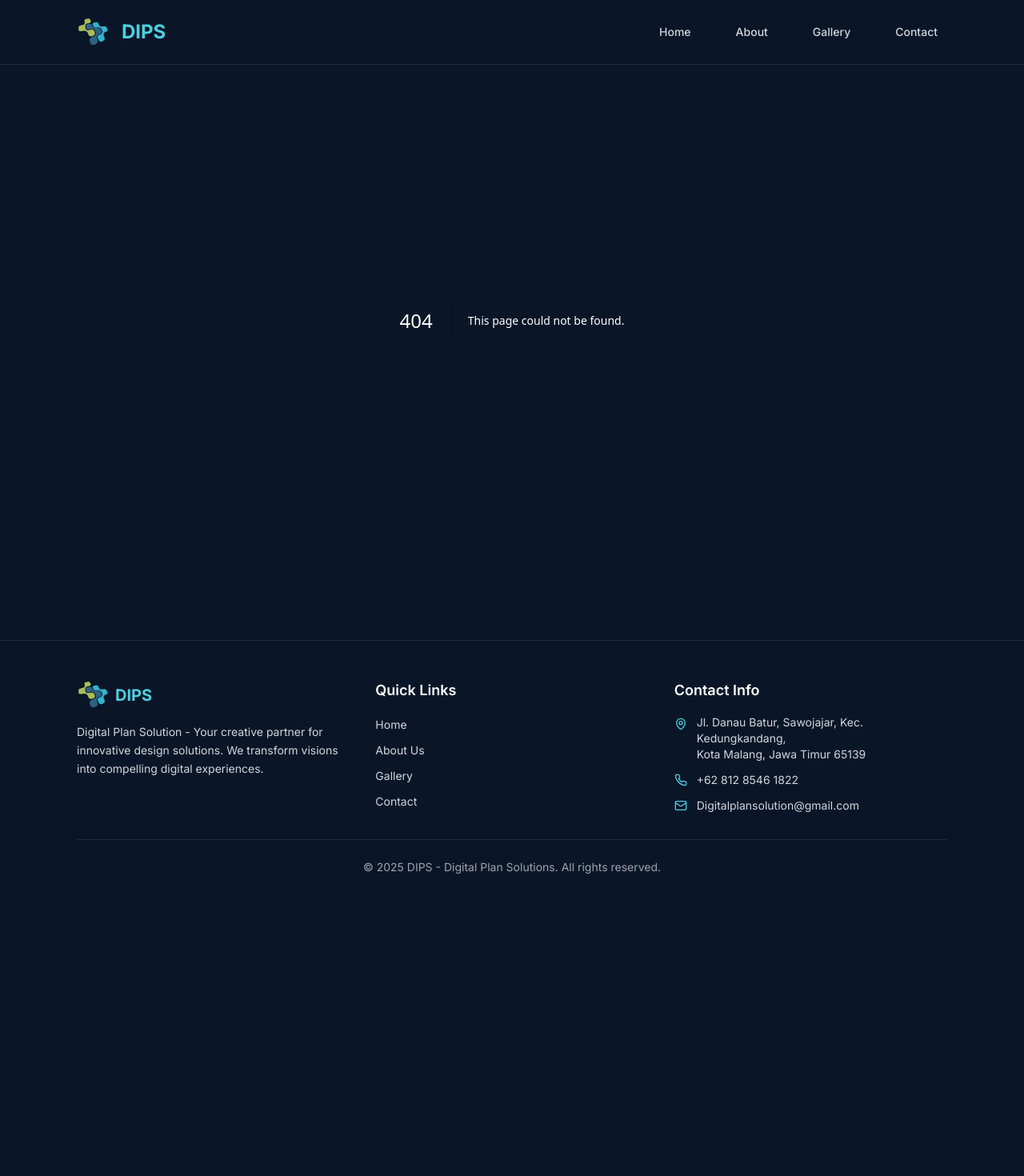
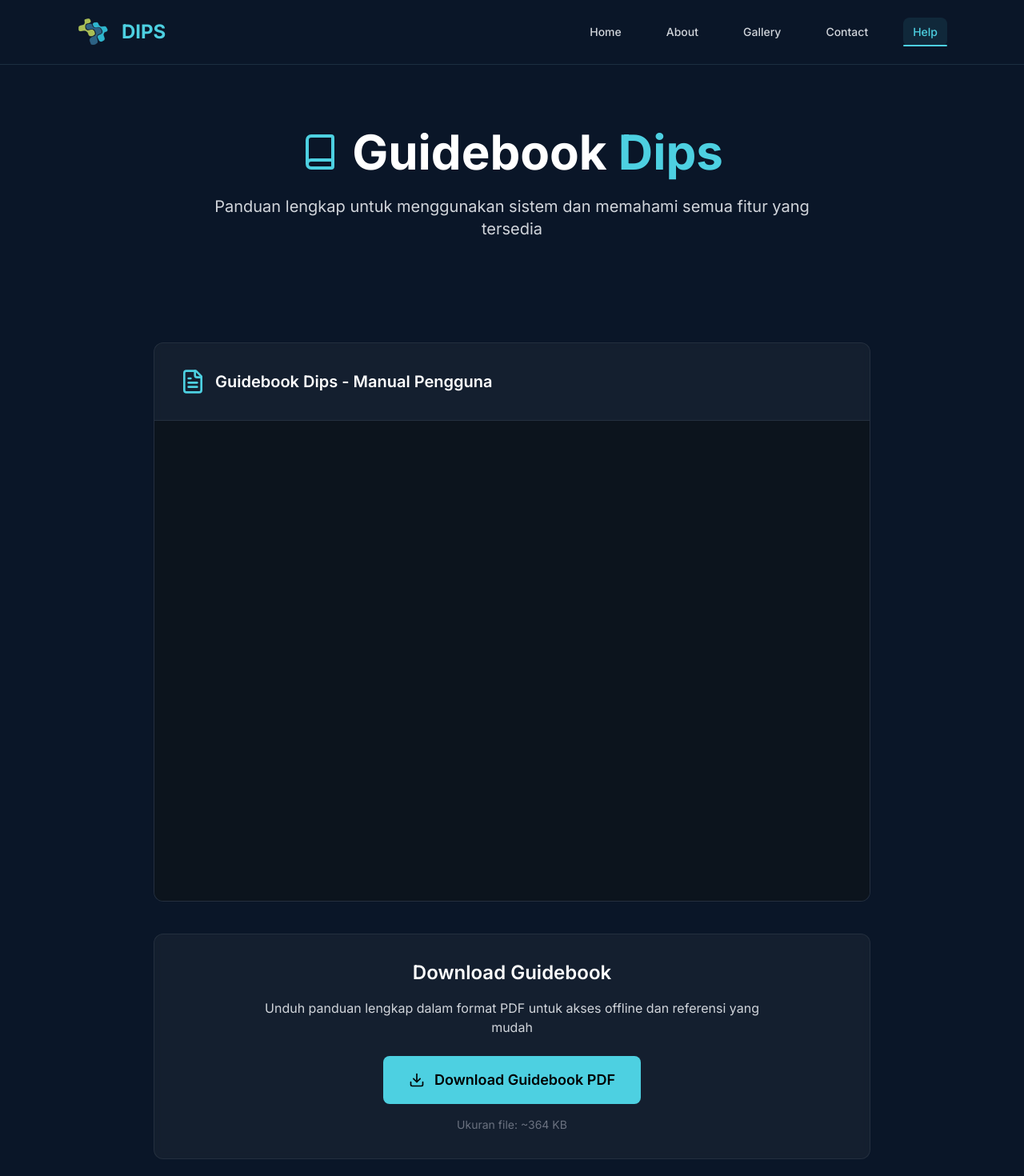
Before and after one commit to alfarax9/DigitalPlanSolution, a Next.js app: page /help in a window 1280 px wide. Before the commit this address had no page. Shown: the top 1470 px of the page at 80% size. Before the commit the page ends 1142 px from the top, so only its background shows below. Built offline with nearby package versions, Linux system fonts and the light colour scheme.

Commit message:
Page help

```diff
--- /dev/null
+++ b/app/help/page.tsx
@@ -0,0 +1,161 @@
+"use client";
+
+import { motion } from "framer-motion";
+import { Button } from "@/components/ui/button";
+import { Download, FileText, Book } from "lucide-react";
+import { api } from "@/components/lib/api";
+import { useState } from "react";
+
+export default function HelpPage() {
+  const [isLoading, setIsLoading] = useState(false);
+
+  const handleDownload = async () => {
+    setIsLoading(true);
+
+    try {
+      const pdfUrl = "/GuideBookDIPS.pdf";
+      const link = document.createElement("a");
+      link.href = pdfUrl;
+      link.download = "GuidebookDips.pdf";
+      document.body.appendChild(link);
+      link.click();
+      document.body.removeChild(link);
+    } catch (error) {
+      console.error("Download failed:", error);
+    } finally {
+      setIsLoading(false);
+    }
+  };
+
+  document.addEventListener("DOMContentLoaded", () => {
+    const iframeElement = document.getElementById(
+      "iframes"
+    ) as HTMLIFrameElement;
+    const elementToShow = document.getElementById("fall") as HTMLElement;
+
+    if (!iframeElement || !elementToShow) return;
+
+    // cek apakah iframe punya src atau tidak
+    if (
+      !iframeElement.src ||
+      iframeElement.src.trim() === "" ||
+      iframeElement.src === "about:blank"
+    ) {
+      elementToShow.style.display = "block"; // tampilkan fallback
+    } else {
+      elementToShow.style.display = "none"; // sembunyikan fallback
+    }
+  });
+
+  return (
+    <div className="pt-20 min-h-screen bg-[#0A1628]">
+      {/* Hero Section */}
+      <section className="py-20 px-4 md:px-8 lg:px-16 xl:px-24 text-center">
+        <div className="container mx-auto">
+          <motion.div
+            initial={{ opacity: 0, y: 50 }}
+            animate={{ opacity: 1, y: 0 }}
+            transition={{ duration: 0.8 }}
+            className="mb-12"
+          >
+            <div className="flex items-center justify-center mb-6">
+              <Book className="w-12 h-12 text-[#4DD0E1] mr-4" />
+              <h1 className="text-4xl md:text-5xl lg:text-6xl font-bold">
+                Guidebook <span className="text-[#4DD0E1]">Dips</span>
+              </h1>
+            </div>
+            <p className="text-gray-300 text-lg md:text-xl max-w-3xl mx-auto">
+              Panduan lengkap untuk menggunakan sistem dan memahami semua fitur
+              yang tersedia
+            </p>
+          </motion.div>
+        </div>
+      </section>
+
+      {/* PDF Viewer Section */}
+      <section className="pb-20 px-4 md:px-8 lg:px-20 xl:px-24">
+        <div className="container mx-auto">
+          <motion.div
+            initial={{ opacity: 0, y: 30 }}
+            animate={{ opacity: 1, y: 0 }}
+            transition={{ duration: 0.8, delay: 0.2 }}
+            className="max-w-4xl mx-auto"
+          >
+            {/* PDF Container */}
+            <div className="relative overflow-hidden rounded-xl bg-gray-800/50 backdrop-blur-sm border border-gray-700/50 mb-10">
+              <div className="p-8 border-b border-gray-700/50">
+                <div className="flex items-center ">
+                  <FileText className="w-8 h-8 text-[#4DD0E1] mr-3" />
+                  <h2 className="text-xl font-semibold text-white">
+                    Guidebook Dips - Manual Pengguna
+                  </h2>
+                </div>
+              </div>
+
+              {/* PDF Viewer */}
+              <div className="relative h-96 md:h-[600px] bg-gray-800/30">
+                {/* Fallback message */}
+
+
+                <iframe
+                  id="iframes"
+                  src="/GuideBookDIPS.pdf"
+                  className="w-full h-full"
+                  title="Guidebook Dips PDF"
+                  style={{ border: "none", background: "transparant" }}
+                />
+              </div>
+            </div>
+
+            {/* Download Section */}
+            <motion.div
+              initial={{ opacity: 0, y: 20 }}
+              animate={{ opacity: 1, y: 0 }}
+              transition={{ duration: 0.8, delay: 0.4 }}
+              className="text-center"
+            >
+              <div className="bg-gray-800/50 backdrop-blur-sm border border-gray-700/50 rounded-xl p-8">
+                <h3 className="text-2xl font-semibold text-white mb-4">
+                  Download Guidebook
+                </h3>
+                <p className="text-gray-300 mb-6 max-w-2xl mx-auto">
+                  Unduh panduan lengkap dalam format PDF untuk akses offline dan
+                  referensi yang mudah
+                </p>
+
+                <button
+                  onClick={handleDownload}
+                  disabled={isLoading}
+                  className={`inline-flex items-center px-8 py-4 rounded-lg font-semibold text-lg transition-all duration-300 ${
+                    isLoading
+                      ? "bg-gray-600 cursor-not-allowed text-gray-400"
+                      : "bg-[#4DD0E1] hover:bg-[#26C6DA] text-black hover:scale-105 hover:shadow-lg hover:shadow-[#4DD0E1]/25"
+                  } transform active:scale-95`}
+                >
+                  <Download
+                    className={`w-5 h-5 mr-3 ${
+                      isLoading ? "animate-pulse" : ""
+                    }`}
+                  />
+                  {isLoading ? "Mengunduh..." : "Download Guidebook PDF"}
+                </button>
+
+                <div className="mt-4 text-sm text-gray-500">
+                  <p>Ukuran file: ~364 KB </p>
+                </div>
+              </div>
+            </motion.div>
+
+            {/* Additional Help Section */}
+            <motion.div
+              initial={{ opacity: 0, y: 20 }}
+              animate={{ opacity: 1, y: 0 }}
+              transition={{ duration: 0.8, delay: 0.6 }}
+              className="mt-12 grid grid-cols-1 md:grid-cols-2 gap-6"
+            ></motion.div>
+          </motion.div>
+        </div>
+      </section>
+    </div>
+  );
+}
--- a/components/Dashboard.tsx
+++ b/components/Dashboard.tsx
@@ -17,7 +17,7 @@ const Dashboard: React.FC<DashboardProps> = ({ projects, categories, stats, onVi
     <div className="p-6 space-y-6">
       <div>
         <h1 className="text-2xl font-bold text-gray-900">Dashboard Overview</h1>
-        <p className="text-gray-600 mt-1">Welcome back! Here's what's happening with your projects.</p>
+        <p className="text-gray-600 mt-1">Welcome back! Here what happening with your projects.</p>
       </div>
 
       <div className="grid grid-cols-1 md:grid-cols-2 lg:grid-cols-4 gap-6">
--- a/components/Dashboard/StatsCard.tsx
+++ b/components/Dashboard/StatsCard.tsx
@@ -1,5 +1,5 @@
 import React from 'react';
-import { DivideIcon as LucideIcon } from 'lucide-react';
+import { LucideIcon } from 'lucide-react';
 
 interface StatsCardProps {
   title: string;
--- a/components/Footer.tsx
+++ b/components/Footer.tsx
@@ -12,6 +12,7 @@ const quickLinks = [
   { href: '/about', label: 'About Us' },
   { href: '/gallery', label: 'Gallery' },
   { href: '/contact', label: 'Contact' },
+  { href: '/Help', label: 'Help' },
 ];
 
 export default function Footer() {
--- a/components/Navigation.tsx
+++ b/components/Navigation.tsx
@@ -14,6 +14,7 @@ const navItems = [
   { href: '/about', label: 'About' },
   { href: '/gallery', label: 'Gallery' },
   { href: '/contact', label: 'Contact' },
+  { href: '/help', label: 'Help' },
 ];
 
 export default function Navigation() {
```
Also changed, not shown: app/page.tsx (line endings or trailing spaces), 2 other files (tests, documents, lock files or other folders).
